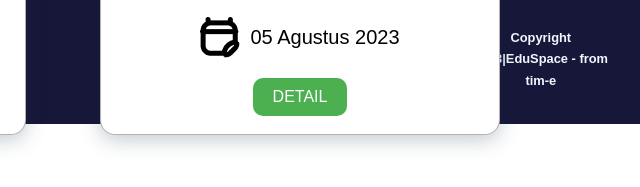
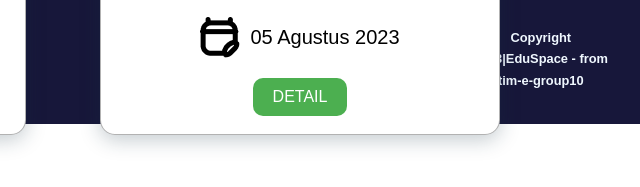
Before and after one commit to muhammadfija/FE-Jayapura-10, a plain HTML site: page Promo/index.html in a window 1280 px wide. Shown: the part 2332-2519 px from the top of the page, 640-1280 px from the left. Drawn offline with nearby package versions, Linux system fonts and the light colour scheme.

Commit message:
sudah nambahin text

```diff
--- a/Promo/index.html
+++ b/Promo/index.html
@@ -108,7 +108,7 @@
     </section>
     <div class="footerr">
       <footer class="footer">
-        <h6>Copyright 2023|EduSpace - from tim-e</h6>
+        <h6>Copyright 2023|EduSpace - from tim-e-group10</h6>
       </footer>
     </div>
   </body>
```
